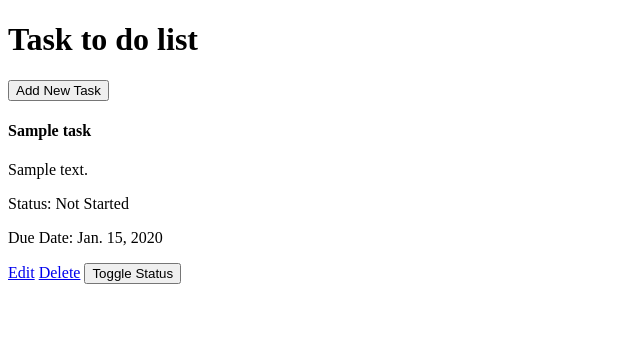
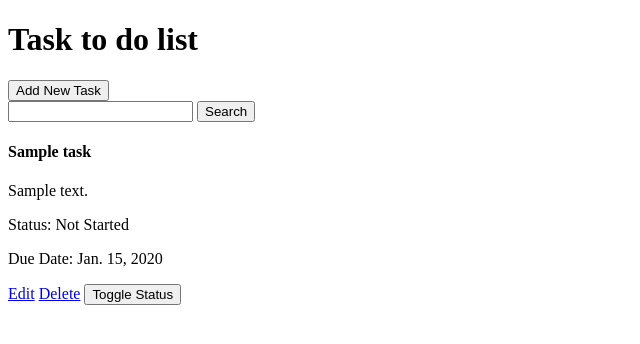
Before and after one commit to rdidjurgeit/django_didjurgeit, a Django app: page /todo/ in a window 1280 px wide. Shown: the part 72-416 px from the top of the page, without its empty margins (0-640 px from the left). Run offline with Django 4.2, Linux system fonts and the light colour scheme; a user stored in the database is signed in; tables that the repository leaves empty hold one stand-in row (values such as "Sample post").

Commit message:
Add text search to task list
See #9

```diff
--- a/todo/templates/todo/task_list.html
+++ b/todo/templates/todo/task_list.html
@@ -48,6 +48,20 @@
     <a href="{% url 'task-create' %}">
         <button>Add New Task</button>
     </a>
+
+    <form method="get">
+        <input type="text" name="search" value="{{request.GET.search}}">
+        <button type="submit">Search</button>
+    </form>
+
+    {% if request.GET.search %}
+       {% if  object_list|length > 0 %}
+         <p>{{object_list|length}} results for search</p>
+       {% else %}
+          <p>No results for search</p>
+       {% endif %}
+    {% endif %}
+
     {% for task in object_list %}
         <h4>{{task.title}}</h4>
         <p>{{task.content}}</p>
--- a/todo/views.py
+++ b/todo/views.py
@@ -26,8 +26,12 @@ class TaskList(generic.ListView):
     template_name = 'todo/task_list.html'  # Specify your template name if needed
 
     def get_queryset(self):
-        return Task.objects.filter(user=self.request.user).order_by('due_date')  # Show only the tasks created by the logged-in user by Date
-
+        # Show only the tasks created by the logged-in user by Date
+        queryset = Task.objects.filter(user=self.request.user)
+        search = self.request.GET.get('search')
+        if search:
+            queryset = queryset.filter(title__icontains=search)
+        return queryset.order_by('due_date')
 #Task Create Stage
 
 @login_required
```
